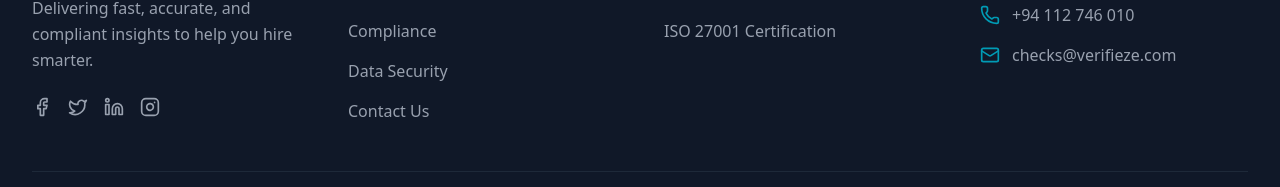
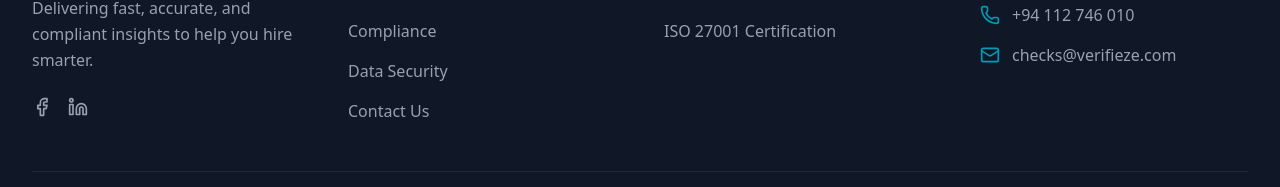
Before and after one commit to CodeOne-X-JFS-ICT/Verifieze-next, a Next.js app: page / in a window 1280 px wide. Shown: the part 4281-4468 px from the top of the page. Built offline with nearby package versions, Linux system fonts and the light colour scheme.

Commit message:
Update Footer.js

```diff
--- a/src/components/Footer.js
+++ b/src/components/Footer.js
@@ -19,17 +19,11 @@ export default function Footer() {
               Sri Lanka's leading background verification service provider. Delivering fast, accurate, and compliant insights to help you hire smarter.
             </p>
             <div className="flex space-x-4">
-              <Link href="#" className="text-gray-400 hover:text-[var(--color-primary)] transition-colors">
+              <Link href="https://www.facebook.com/verifieze" target="_blank" rel="noopener noreferrer" className="text-gray-400 hover:text-[var(--color-primary)] transition-colors">
                 <Facebook className="w-5 h-5" />
               </Link>
-              <Link href="#" className="text-gray-400 hover:text-[var(--color-primary)] transition-colors">
-                <Twitter className="w-5 h-5" />
-              </Link>
-              <Link href="#" className="text-gray-400 hover:text-[var(--color-primary)] transition-colors">
+              <Link href="https://www.linkedin.com/company/verifieze" target="_blank" rel="noopener noreferrer" className="text-gray-400 hover:text-[var(--color-primary)] transition-colors">
                 <Linkedin className="w-5 h-5" />
-              </Link>
-              <Link href="#" className="text-gray-400 hover:text-[var(--color-primary)] transition-colors">
-                <Instagram className="w-5 h-5" />
               </Link>
             </div>
           </div>
```
